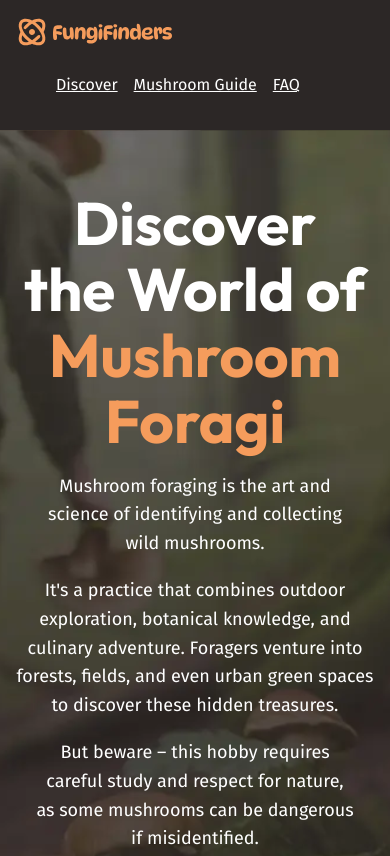
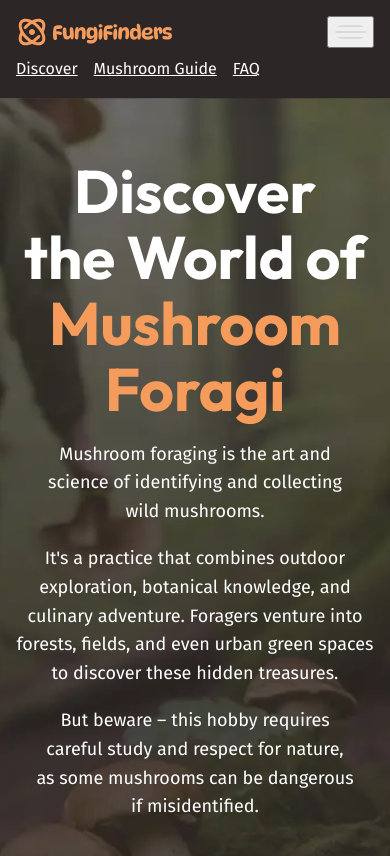
Before and after one commit to thenameiswiiwin/fungi-finders, a plain HTML site: page index.html in a window 390 px wide. Shown: the top 856 px of the page. Drawn offline with Linux system fonts and the light colour scheme.

Commit message:
added hamburger button

```diff
--- a/index.html
+++ b/index.html
@@ -24,8 +24,12 @@
               class="logo"
             />
           </a>
-          <nav class="primary-navigation">
-            <ul>
+          <button aria-controls='primary-navigation' aria-expended="false">
+            <span class="visually-hidden">Menu</span>
+            <img src="/assets/hamburger.svg" alt="">
+          </button>
+          <nav id="primary-navigation" class="primary-navigation">
+            <ul role="list">
               <li><a href="/">Discover</a></li>
               <li><a href="#">Mushroom Guide</a></li>
               <li><a href="#">FAQ</a></li>
```
